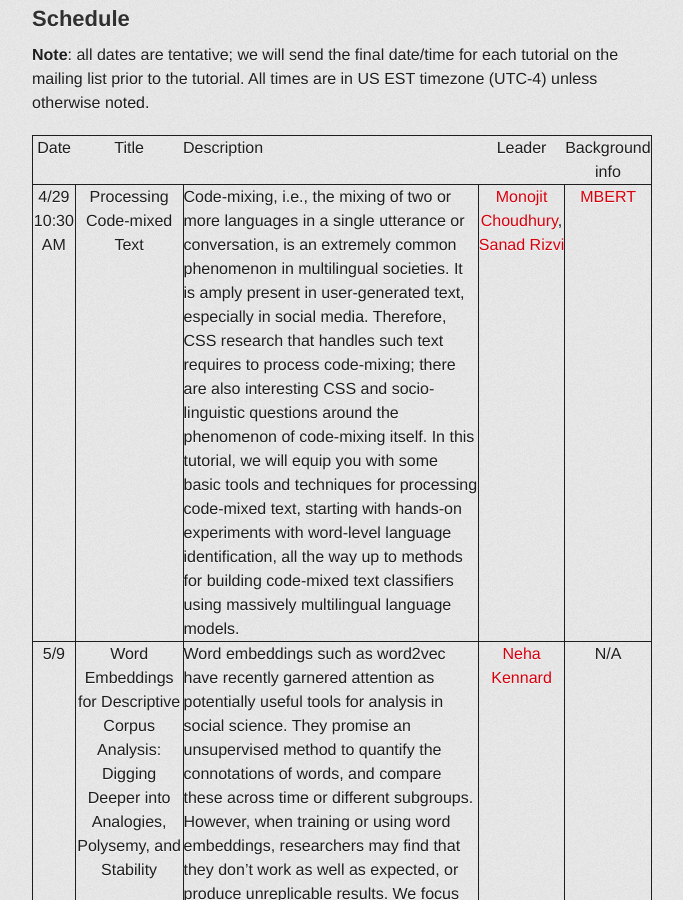
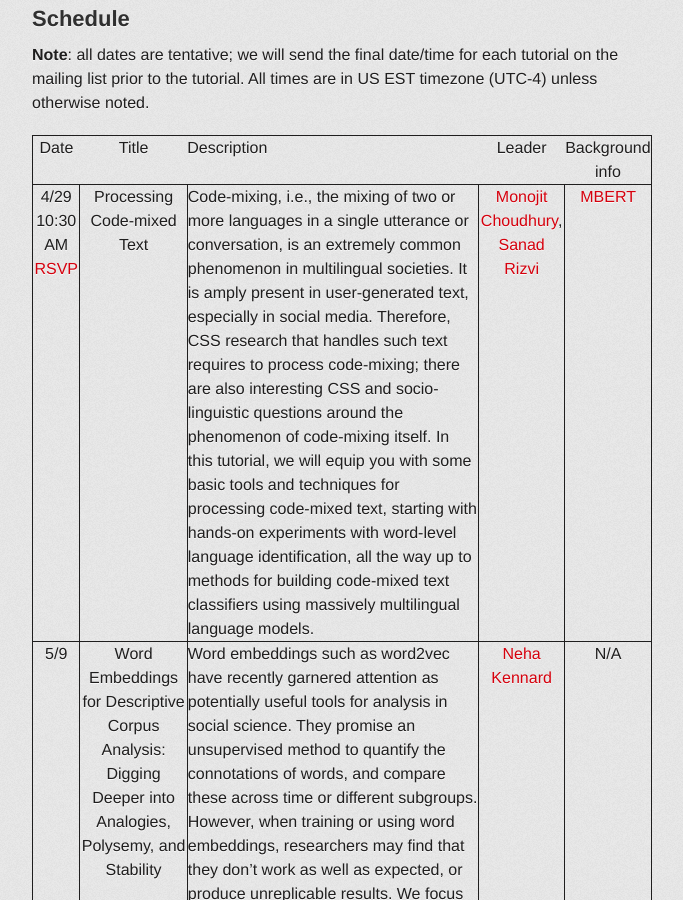
Before and after one commit to nlp-css-201-tutorials/nlp-css-201-tutorials, a Jekyll site: the page built from index.md, in a window 1280 px wide and 900 px high, scrolled down 957 px. Shown: the whole window, without its empty margins (298-981 px from the left). Built offline with Jekyll 4.4.1, drawn with Linux system fonts in a browser that asks for light colours; some web fonts are replaced.

Commit message:
added RSVP

```diff
--- a/index.md
+++ b/index.md
@@ -29,7 +29,7 @@ All times are in US EST timezone (UTC-4) unless otherwise noted.
 
 | Date | Title | Description | Leader | Background info |
 |---|---|:--|---|---|
-| 4/29 10:30 AM | Processing Code-mixed Text  | Code-mixing, i.e., the mixing of two or more languages in a single utterance or conversation, is an extremely common phenomenon in multilingual societies. It is amply present in user-generated text, especially in social media. Therefore, CSS research that handles such text requires to process code-mixing; there are also interesting CSS and socio-linguistic questions around the phenomenon of code-mixing itself. In this tutorial, we will equip you with some basic tools and techniques for processing code-mixed text, starting with hands-on experiments with word-level language identification, all the way up to methods for building code-mixed text classifiers using massively multilingual language models. | [Monojit Choudhury](https://www.microsoft.com/en-us/research/people/monojitc/), [Sanad Rizvi](https://github.com/mohdsanadzakirizvi) | [MBERT](https://aclanthology.org/N19-1423.pdf) |
+| 4/29 10:30 AM [RSVP](https://forms.gle/4atQE7HyGHy8Y9xP9) | Processing Code-mixed Text  | Code-mixing, i.e., the mixing of two or more languages in a single utterance or conversation, is an extremely common phenomenon in multilingual societies. It is amply present in user-generated text, especially in social media. Therefore, CSS research that handles such text requires to process code-mixing; there are also interesting CSS and socio-linguistic questions around the phenomenon of code-mixing itself. In this tutorial, we will equip you with some basic tools and techniques for processing code-mixed text, starting with hands-on experiments with word-level language identification, all the way up to methods for building code-mixed text classifiers using massively multilingual language models. | [Monojit Choudhury](https://www.microsoft.com/en-us/research/people/monojitc/), [Sanad Rizvi](https://github.com/mohdsanadzakirizvi) | [MBERT](https://aclanthology.org/N19-1423.pdf) |
 | 5/9 | Word Embeddings for Descriptive Corpus Analysis: Digging Deeper into Analogies, Polysemy, and Stability | Word embeddings such as word2vec have recently garnered attention as potentially useful tools for analysis in social science. They promise an unsupervised method  to quantify the connotations of words, and compare these across time or different subgroups. However, when training or using word embeddings, researchers may find that they don’t work as well as expected, or produce unreplicable results.  We focus on three subtle issues in their use that could result in misleading observations: (1) indiscriminate use of analogical reasoning, which has been shown to underperform on many types of analogies; (2) the surprising prevalence of polysemous words and distributional similarity of antonyms, both leading to counterintuitive results; and (3) instability in nearest-neighbor distances caused by sensitivity to noise in the training process.  Through demonstrations, we will learn how to detect, understand, and most importantly mitigate the effects of these issues. | [Neha Kennard](https://nnkennard.github.io/) | N/A |
 
 
```
